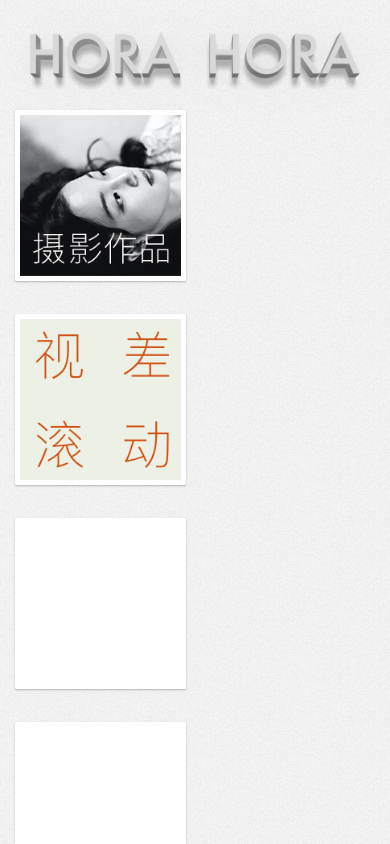
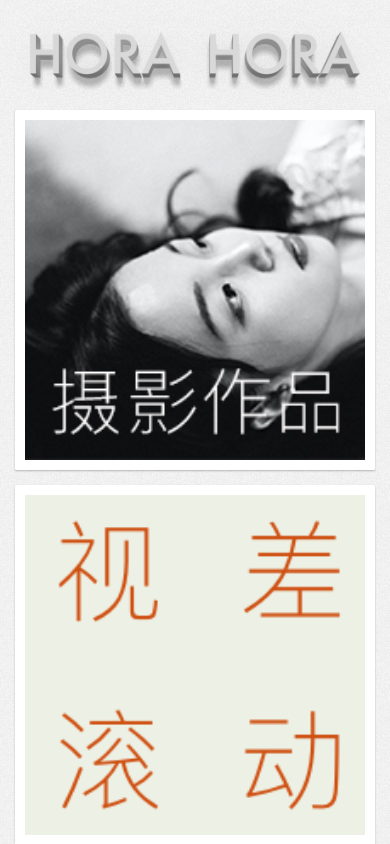
Before and after one commit to horahora/personal-website, a Next.js app: page / in a window 390 px wide. Shown: the top 844 px of the page. Built offline with nearby package versions, Linux system fonts and the light colour scheme.

Commit message:
feat: portfolio card use grid layout

```diff
--- a/components/Card.js
+++ b/components/Card.js
@@ -1,5 +1,6 @@
 import Image from "next/image";
 import Link from "next/link";
+// import Tilt from "react-parallax-tilt";
 import styles from "./Card.module.css";
 
 export default function Card({
@@ -12,35 +13,30 @@ export default function Card({
 }) {
   return placeholder ? (
     <li className={styles.item}>
-      <a className={styles.paper}>
-        <div className={styles.itemImg}></div>
-      </a>
+      <a className={styles.paper}></a>
       <div className={styles.shadow}></div>
     </li>
   ) : (
     <li className={styles.item}>
       {isolated ? (
         <a href={`${href}.html`} className={styles.paper}>
-          <div className={styles.itemImg}>
-            <img src={src} srcSet={srcset} width="200" height="200" alt={alt} />
-          </div>
+          <img src={src} srcSet={srcset} width="200" height="200" alt={alt} />
         </a>
       ) : (
         <Link href={href}>
           <a className={styles.paper}>
-            <div className={styles.itemImg}>
-              <img
-                src={src}
-                srcSet={srcset}
-                width="200"
-                height="200"
-                alt={alt}
-              />
-            </div>
+            <img src={src} srcSet={srcset} width="200" height="200" alt={alt} />
           </a>
         </Link>
       )}
-
+      {/*<Tilt
+        tiltMaxAngleX={5}
+        tiltMaxAngleY={0}
+        glareEnable={true}
+        scale={1.05}
+        perspective={1000}
+      >
+      </Tilt>*/}
       <div className={styles.shadow}></div>
     </li>
   );
--- a/components/Card.module.css
+++ b/components/Card.module.css
@@ -1,8 +1,8 @@
 .item {
   position: relative;
-  float: left;
+  /* float: left;
   width: 220px;
-  margin: 0 15px 30px;
+  margin: 0 15px 30px; */
   perspective: 1000px;
 }
 
@@ -24,8 +24,7 @@
 
 .item .paper {
   display: block;
-  width: 200px;
-  height: 200px;
+  aspect-ratio: 1 / 1;
   padding: 10px;
   background-color: #fff;
   border-radius: 1px;
@@ -55,9 +54,9 @@
 }
 */
 
-.item .itemImg img {
+.item img {
   vertical-align: top;
-  max-width: 100%;
+  width: 100%;
   height: auto;
 }
 
@@ -205,31 +204,23 @@
 }
 
 @media only screen {
+  /*
   .item {
-    width: 22.680412%; /* 220/970 */
-    margin: 0 3.0927835% 30px 0; /* 15/970 */
+    width: 22.680412%; 220/970
+    margin: 0 3.0927835% 30px 0;  15/970
   }
+  */
 
-  .item:nth-child(4n) {
+  /* .item:nth-child(4n) {
     margin-right: 0;
-  }
-
-  .item .paper {
-    width: auto;
-    height: auto;
-  }
-
-  .item .itemImg {
-    padding-bottom: 100%;
-    height: 0;
-  }
+  } */
 }
 
 @media screen and (max-width: 720px) {
-  .item:nth-child(1n) {
+  /* .item:nth-child(1n) {
     width: 31.333%;
     margin: 0 3% 3% 0;
-  }
+  } */
 
   .item:nth-child(3n + 1) {
     perspective-origin: 159.090909% 130%;
@@ -240,7 +231,7 @@
   }
 
   .item:nth-child(3n) {
-    margin-right: 0;
+    /* margin-right: 0; */
     perspective-origin: -59.090909% 130%;
   }
 
@@ -337,11 +328,18 @@
   }
 }
 
+@media screen and (max-width: 596px) {
+  .item .paper,
+  .item .shadow {
+    animation: none;
+  }
+}
+
 /*此断点是根据2列时计算 item 200px * 2 + 间距 40px*/
 @media screen and (max-width: 440px) {
   .item:nth-child(1n) {
-    width: 47.5%;
-    margin: 0 5% 5% 0;
+    /* width: 47.5%;
+    margin: 0 5% 5% 0; */
   }
 
   .item:nth-child(2n + 1) {
@@ -350,19 +348,15 @@
   }
 
   .item:nth-child(2n) {
-    margin-right: 0;
+    /* margin-right: 0; */
     -webkit-perspective-origin: -5% 130%;
     perspective-origin: -5% 130%;
   }
 
-  .item .paper {
-    padding: 5px;
-  }
-
   .item:nth-child(1n) .paper,
   .item:nth-child(1n) .shadow {
-    -webkit-animation-duration: 0.4s;
-    -webkit-animation-timing-function: ease-out;
+    /* -webkit-animation-duration: 0.4s;
+    -webkit-animation-timing-function: ease-out; */
     /*
     -webkit-animation: none;
             animation: none;
@@ -386,8 +380,8 @@
 
   .item:nth-child(1) .paper,
   .item:nth-child(1) .shadow {
-    -webkit-animation-name: slide-in-1;
-    -webkit-animation-delay: 0s;
+    /* -webkit-animation-name: slide-in-1;
+    -webkit-animation-delay: 0s; */
   }
 
   @-webkit-keyframes slide-in-1 {
@@ -401,8 +395,8 @@
 
   .item:nth-child(2) .paper,
   .item:nth-child(2) .shadow {
-    -webkit-animation-name: slide-in-2;
-    -webkit-animation-delay: 0s;
+    /* -webkit-animation-name: slide-in-2;
+    -webkit-animation-delay: 0s; */
   }
 
   @-webkit-keyframes slide-in-2 {
```
